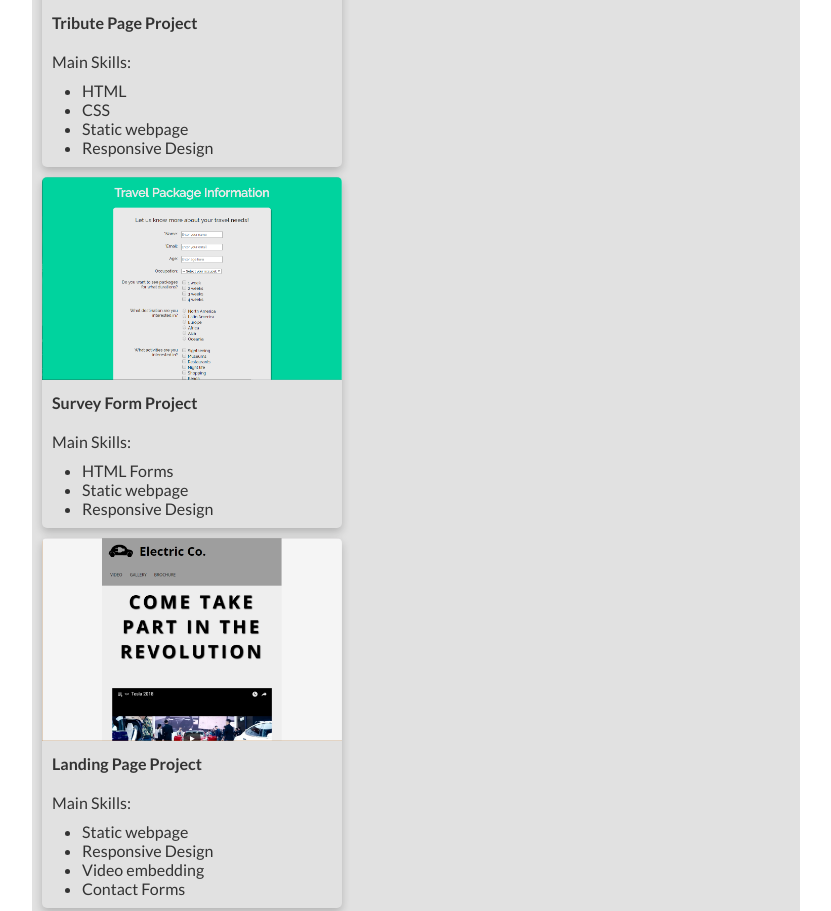
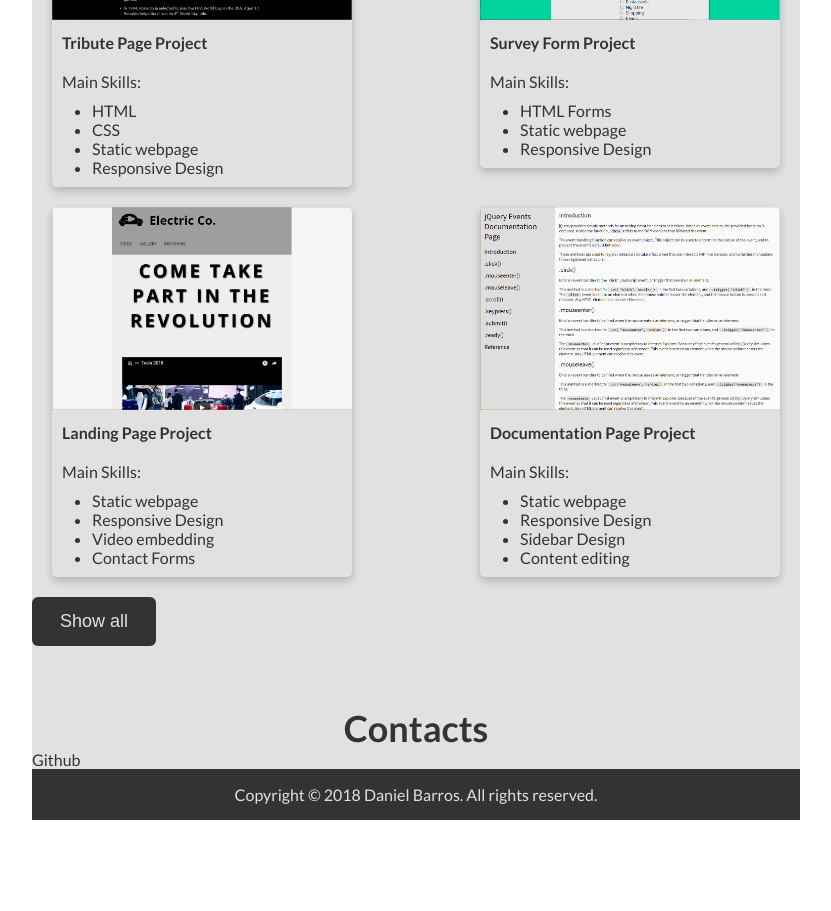
Before and after one commit to barrosdaniel/FCCAcademicProjects-05ProjectPortfolioPage, a plain HTML site: page index.html in a window 1280 px wide. Shown: the part 1107-2018 px from the top of the page, without its empty margins (224-1055 px from the left). After the commit the page ends 1927 px from the top, so only its background shows below. Drawn offline with Linux system fonts and the light colour scheme; a web font is replaced by a local one.

Commit message:
Improvement to styling

```diff
--- a/index.html
+++ b/index.html
@@ -29,6 +29,7 @@
         <div id="projects-container">
 
             <div class="project-tile">
+                <a href="#" target="_blank">
                 <img class="project-tile-image" src="images/Project1.png" alt="Project 1 screenshot">
                 <div class="project-tile-text">
                     <h4><b>Tribute Page Project</b></h4>
@@ -40,9 +41,11 @@
                         <li>Responsive Design</li>
                     </ul>
                 </div>
+                </a>
             </div>
 
             <div class="project-tile">
+                <a href="#" target="_blank">
                 <img class="project-tile-image" src="images/Project2.png" alt="Project 2 screenshot">
                 <div class="project-tile-text">
                     <h4><b>Survey Form Project</b></h4>
@@ -53,9 +56,11 @@
                         <li>Responsive Design</li>
                     </ul>
                 </div>
+                </a>
             </div>
 
             <div class="project-tile">
+                <a href="#" target="_blank">
                 <img class="project-tile-image" src="images/Project3.png" alt="Project 3 screenshot">
                 <div class="project-tile-text">
                     <h4><b>Landing Page Project</b></h4>
@@ -67,6 +72,23 @@
                         <li>Contact Forms</li>
                     </ul>
                 </div>
+                </a>
+            </div>
+
+            <div class="project-tile">
+                    <a href="#" target="_blank">
+                    <img class="project-tile-image" src="images/Project4.png" alt="Project 3 screenshot">
+                    <div class="project-tile-text">
+                        <h4><b>Documentation Page Project</b></h4>
+                        <p>Main Skills:</p>
+                        <ul>
+                            <li>Static webpage</li>
+                            <li>Responsive Design</li>
+                            <li>Sidebar Design</li>
+                            <li>Content editing</li>
+                        </ul>
+                    </div>
+                    </a>
                 </div>
 
 
--- a/styles/styles.css
+++ b/styles/styles.css
@@ -69,15 +69,19 @@ h2#subheader {
     margin: 0;
 }
 
-.section-header {
+h1.section-header {
     font-size: 36px;
+    text-align: center;
+    margin: 60px 0 0 0;
 }
 
-div.projects-container {
+div#projects-container {
     display: flex;
     flex-direction: row;
     flex-wrap: wrap;
-    justify-content: center;
+    justify-content: space-between;
+    align-items: flex-start;
+    align-content: flex-start;
     padding: 10px;
 }
 
@@ -91,7 +95,7 @@ div.project-tile {
 
 img.project-tile-image {
     border-radius: 5px 5px 0 0;
-    width: 300px;
+    width: 100%;
 }
 
 div.project-tile:hover {
```
Lines whose indentation alone changed are shown as unchanged.
